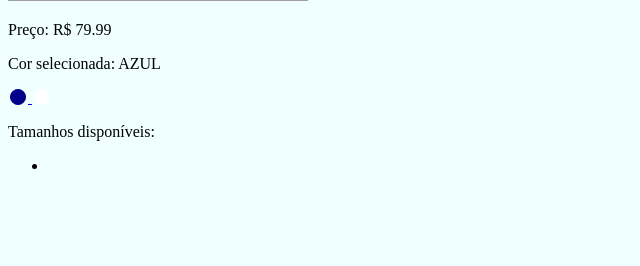
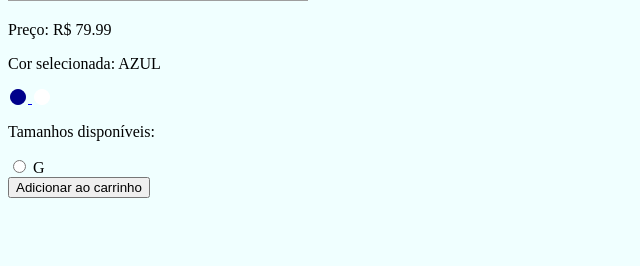
Before and after one commit to gilbertodfl/python-django-ecommerce, a Django app: page /produto/1/1/ in a window 1280 px wide. Shown: the part 534-800 px from the top of the page, without its empty margins (0-640 px from the left). Run offline with Django 5.2, Linux system fonts and the light colour scheme; data comes from the database, SQL or seed files in the repository; some libraries are stand-ins or nearby versions; grey boxes are pictures that could not be loaded.

Commit message:
começamos o carrinho

```diff
--- a/loja/templates/ver_produto.html
+++ b/loja/templates/ver_produto.html
@@ -16,18 +16,21 @@
         {% for cor in cores %}
            <a href="{% url 'ver_produto' produto.id  cor.id %}">
                 <i class="fa-solid fa-circle" style="color: {{ cor.codigo }}"></i>
+
             </a>
         {% endfor %}
 
         {% if tamanhos %}
-            <p>Tamanhos disponíveis:</p>
-            <ul>
-                {% for tamanho in tamanhos %}
-                    <li>{{ tamanho.nome }}</li>
-                {% endfor %}
-            </ul>
-        {% else %}
-            <p>Sem tamanhos disponíveis</p>
+            <form method="post" action="{% url 'adicionar_carrinho' produto.id %}">
+                {% csrf_token %}
+                <p>Tamanhos disponíveis:</p>
+                    {% for tamanho in tamanhos %}
+                        <input type="radio" id="tamanho" name="tamanho" value="{{ tamanho }}">
+                        <label for ="tamanho">{{ tamanho }}</label><br>
+
+                    {% endfor %}
+                <button type="submit">Adicionar ao carrinho</button>
+            </form>
         {% endif %}
 
     </div>
--- a/loja/urls.py
+++ b/loja/urls.py
@@ -11,4 +11,5 @@ urlpatterns = [
     path('login/', login, name="login"),
     path('carrinho/', carrinho, name="carrinho"),
     path('checkout/', checkout, name="checkout"),
+    path('adicionar_carrinho/<int:id_produto>/', adicionar_carrinho, name="adicionar_carrinho"),
 ]
--- a/loja/views.py
+++ b/loja/views.py
@@ -1,4 +1,4 @@
-from django.shortcuts import render
+from django.shortcuts import render, redirect
 from django.template import context
 from  .models import *
 # Create your views here.
@@ -43,7 +43,6 @@ def ver_produto(request, id_produto, id_cor=None):
             tamanhos = { item.tamanho for item in itens_estoque}
     context = {
         'produto': produto,
-        'itens_estoque': itens_estoque,
         'tem_estoque': tem_estoque,
         'cores': cores,
         'tamanhos': tamanhos,
@@ -51,6 +50,25 @@ def ver_produto(request, id_produto, id_cor=None):
 
     }
     return render(request, 'ver_produto.html', context)
+
+def adicionar_carrinho(request, id_produto):
+    if request.method == 'POST':
+        # id_cor = request.POST.get('cor')
+        # id_tamanho = request.POST.get('tamanho')
+        # quantidade = int(request.POST.get('quantidade', 1))
+        # produto = Produto.objects.get(id=id_produto)
+        # cor = Cor.objects.get(id=id_cor)
+        # tamanho = Tamanho.objects.get(id=id_tamanho)
+        # item_estoque = ItemEstoque.objects.filter(produto=produto, cor=cor, tamanho=tamanho).first()
+        # if item_estoque and item_estoque.quantidade >= quantidade:
+        #     # Lógica para adicionar o item ao carrinho (a ser implementada)
+        #     pass
+        # else:
+        #     # Lógica para lidar com estoque insuficiente (a ser implementada)
+        print("Adicionar ao carrinho: Produto ID:", id_produto)
+        return redirect('carrinho')
+    else:
+        return redirect('loja')
 
 
 
```
